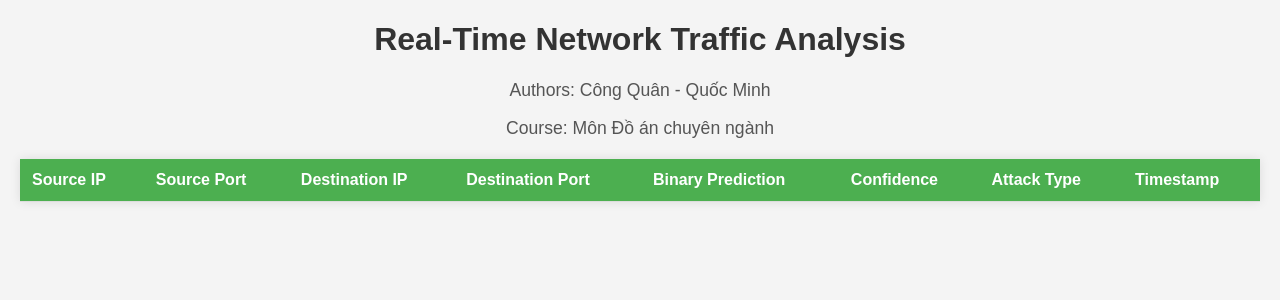
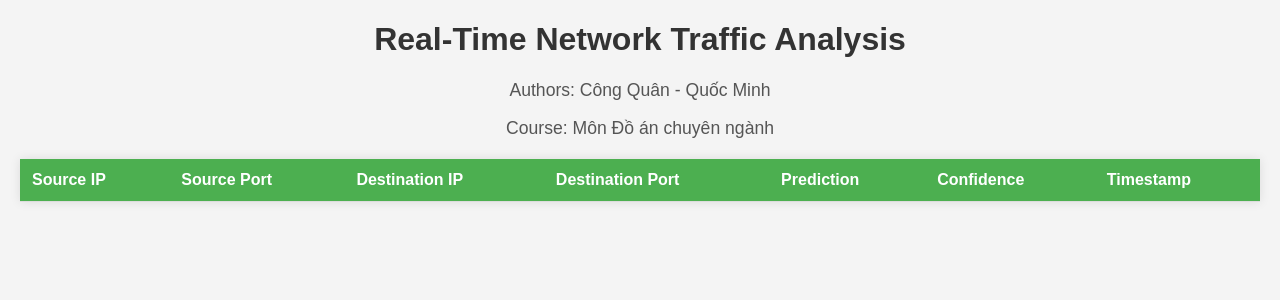
Before and after one commit to bqmxnh/ids-ingress-predict, a Flask app: page / in a window 1280 px wide. Shown: the top 300 px of the page. Run offline with Flask 3, Linux system fonts and the light colour scheme; data that the repository does not hold is empty; parts of the project's set-up code (start-up, migrations or seed data) failed here and were passed over.

Commit message:
Update index.html

```diff
--- a/templates/index.html
+++ b/templates/index.html
@@ -62,9 +62,8 @@
                 <th>Source Port</th>
                 <th>Destination IP</th>
                 <th>Destination Port</th>
-                <th>Binary Prediction</th>
+                <th>Prediction</th>
                 <th>Confidence</th>
-                <th>Attack Type</th>
                 <th>Timestamp</th>
             </tr>
         </thead>
@@ -88,7 +87,6 @@
                             <td>${flow.dst_port}</td>
                             <td class="${flow.binary_prediction === 'ATTACK' ? 'attack' : 'normal'}">${flow.binary_prediction}</td>
                             <td>${flow.binary_confidence ? flow.binary_confidence.toFixed(4) : 'N/A'}</td>
-                            <td>${flow.multi_prediction}</td>
                             <td>${flow.timestamp}</td>
                         `;
                         tbody.appendChild(row);
```
